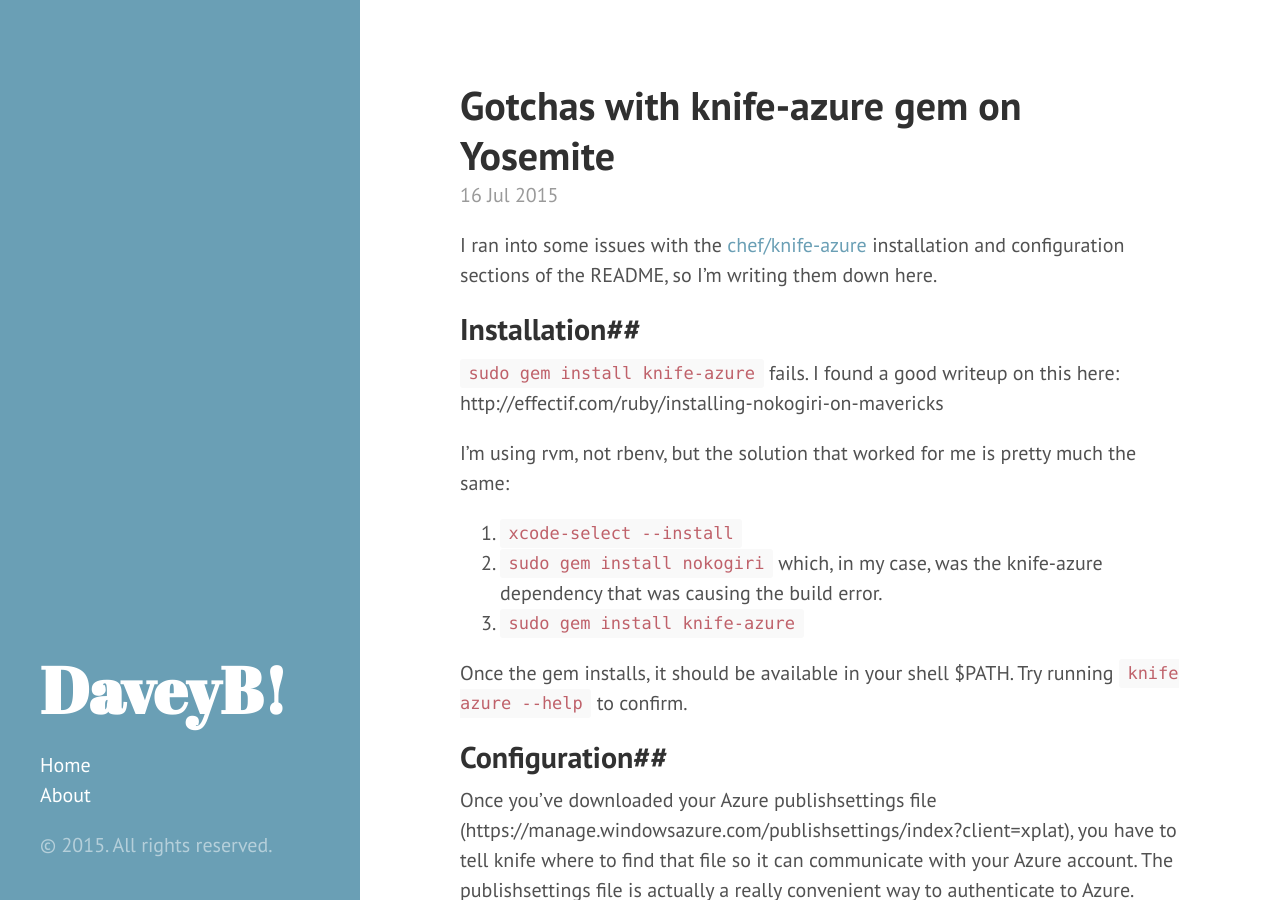
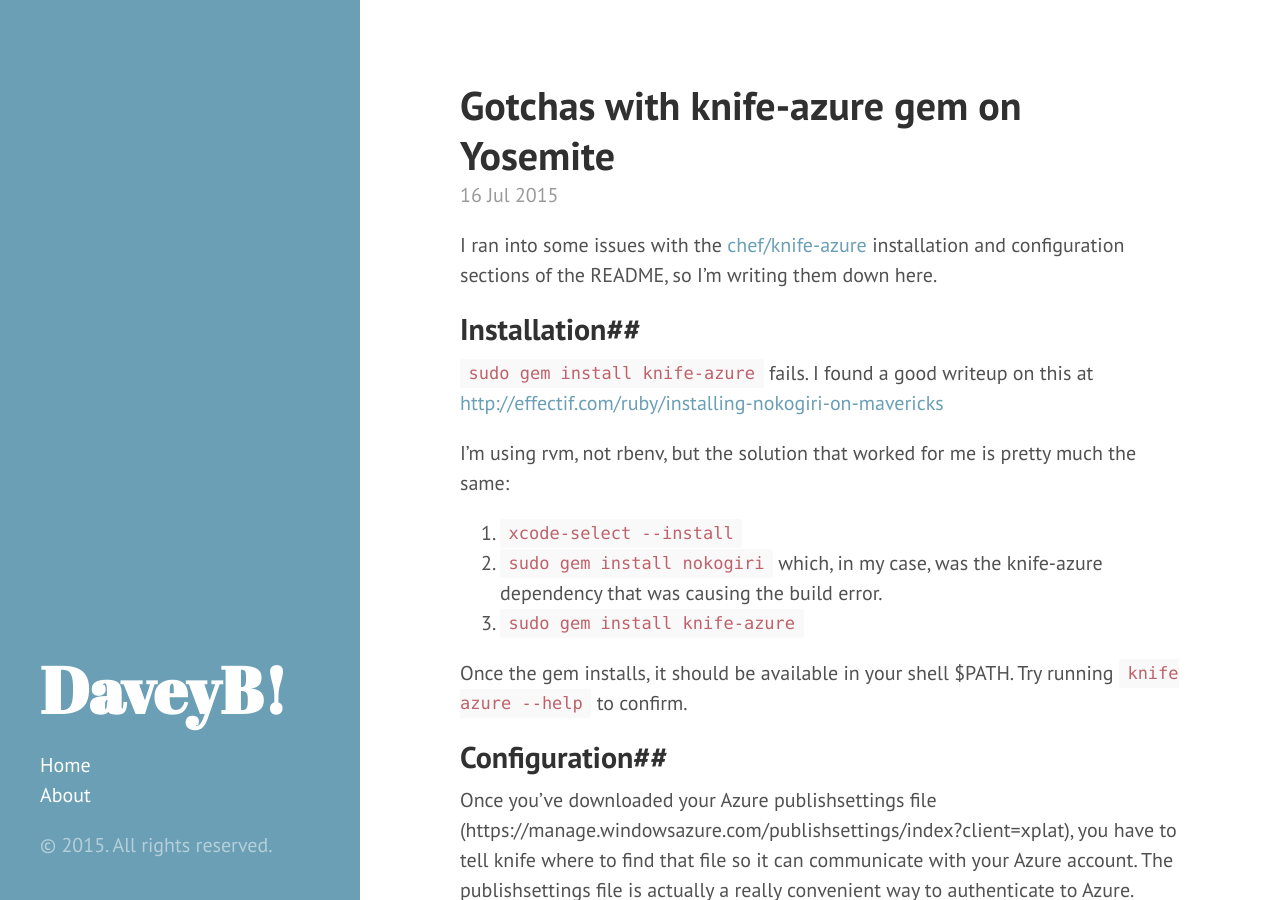
Before and after one commit to daveyb/daveyb.github.io, a Jekyll site: the page built from _posts/2015-07-16-Knife-Azure-on-Mac.md, in a window 1280 px wide and 900 px high. Built offline with Jekyll 4.4.1, drawn with Linux system fonts in a browser that asks for light colours; Markdown is read by kramdown in place of the engine named in the settings.

Commit message:
post cleanup

```diff
--- a/_posts/2015-07-16-Knife-Azure-on-Mac.md
+++ b/_posts/2015-07-16-Knife-Azure-on-Mac.md
@@ -7,7 +7,7 @@ I ran into some issues with the [chef/knife-azure](https://github.com/chef/knife
 
 ##Installation##
 
-`sudo gem install knife-azure` fails. I found a good writeup on this here: http://effectif.com/ruby/installing-nokogiri-on-mavericks
+`sudo gem install knife-azure` fails. I found a good writeup on this at [http://effectif.com/ruby/installing-nokogiri-on-mavericks](http://effectif.com/ruby/installing-nokogiri-on-mavericks)
 
 I'm using rvm, not rbenv, but the solution that worked for me is pretty much the same:
 
```
